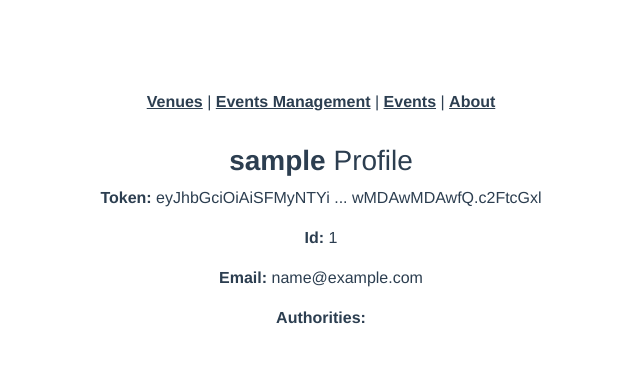
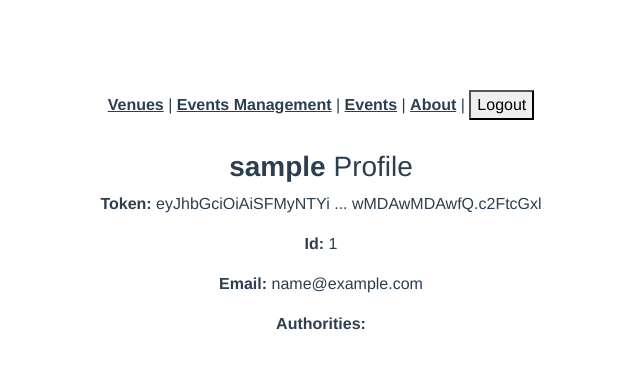
Before and after one commit to michalm2000/concert-booker-front, a Vue app: page /#/profile in a window 1280 px wide. Shown: the top 368 px of the page, without its empty margins (319-959 px from the left). Built offline with nearby package versions, Linux system fonts and the light colour scheme; sample sign-in values are in the browser's storage.

Commit message:
Added register, login and logout buttons

```diff
--- a/src/App.vue
+++ b/src/App.vue
@@ -1,14 +1,32 @@
 <template>
   <div id="app">
-    <nav>
+    <nav v-if="loggedIn">
       <router-link to="/venues">Venues</router-link> |
       <router-link to="/events">Events Management</router-link> |
       <router-link to="/">Events</router-link> |
-      <router-link to="/about">About</router-link>
+      <router-link to="/about">About</router-link> |
+      <button @click="logout()">Logout</button>
     </nav>
     <router-view/>
   </div>
 </template>
+
+<script>
+export default {
+  name: 'App',
+  computed: {
+    loggedIn() {
+      return this.$store.state.auth.status.loggedIn;
+    }
+  },
+  methods: {
+    logout() {
+      localStorage.removeItem('user');
+      this.$router.go(0);
+    }
+  }
+}
+</script>
 
 <style>
 #app {
--- a/src/views/Login.vue
+++ b/src/views/Login.vue
@@ -42,6 +42,7 @@
             <span v-show="loading" class="spinner-border spinner-border-sm"></span>
             <span>Login</span>
           </button>
+          <p>New here? <router-link to="/register">Register now!</router-link></p>
         </div>
         <div class="form-group">
           <div v-if="message" class="alert alert-danger" role="alert">{{message}}</div>
--- a/src/views/Register.vue
+++ b/src/views/Register.vue
@@ -52,6 +52,7 @@
           </div>
           <div class="form-group">
             <button class="btn btn-primary btn-block">Sign Up</button>
+            <p>Not new here? <router-link to="/login">Sign in!</router-link></p>
           </div>
         </div>
       </form>
@@ -59,7 +60,8 @@
         v-if="message"
         class="alert"
         :class="successful ? 'alert-success' : 'alert-danger'"
-      >{{message}}</div>
+      >{{message}}
+      <router-link to="/login">Sign In</router-link></div>
     </div>
   </div>
 </template>
```
